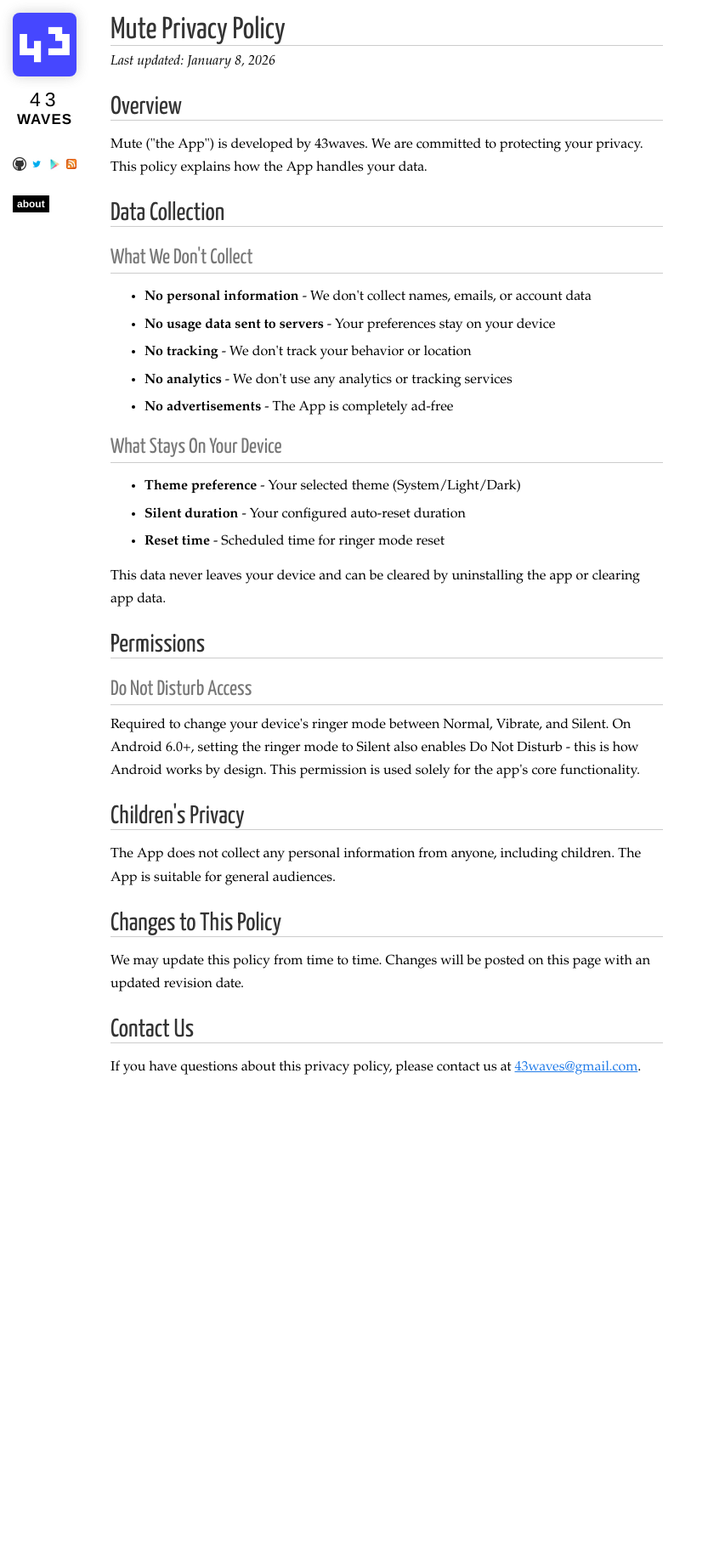
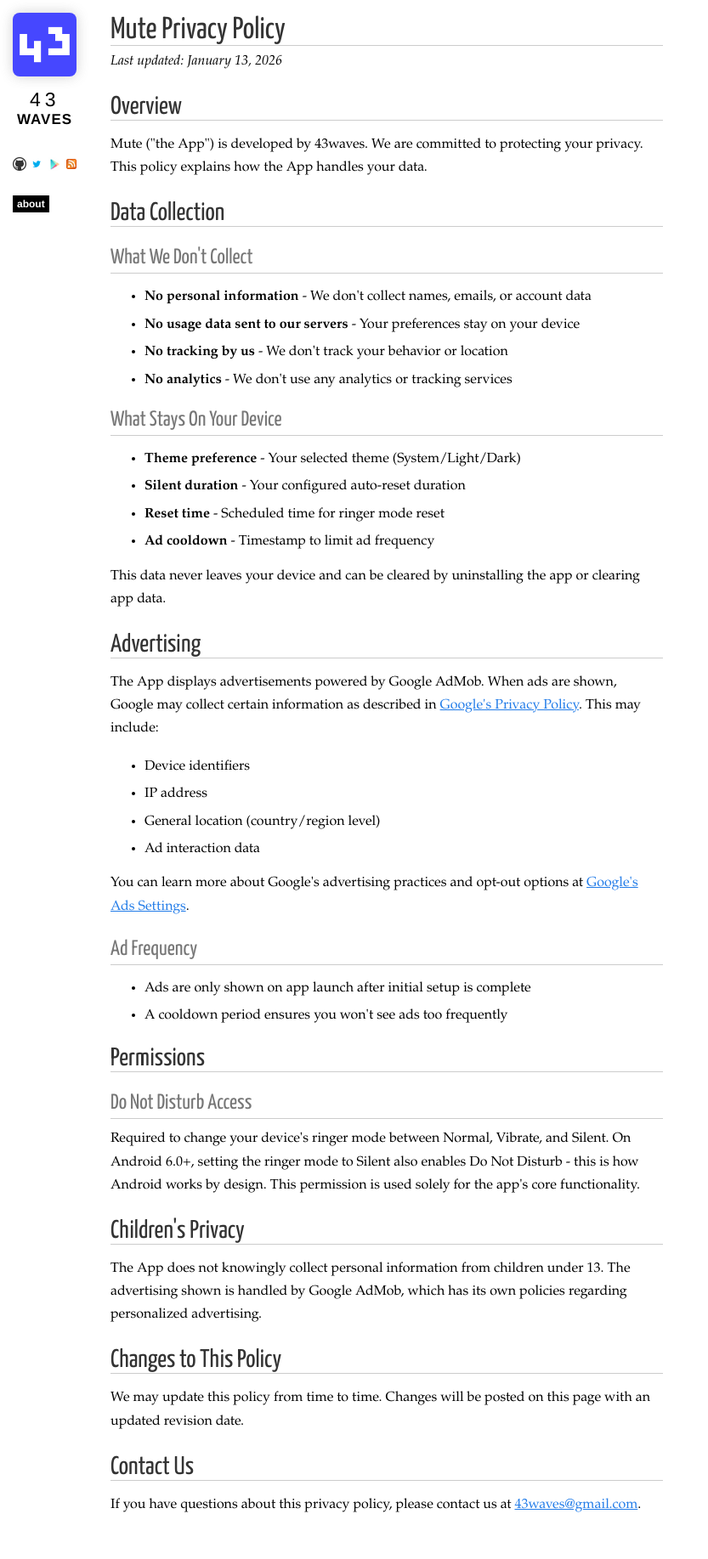
Before and after one commit to 43waves/43waves.github.io, a Jekyll site: the page built from mute/privacy-policy.html, in a window 1280 px wide. Shown: the whole page at 85% size, without its empty margins (0-833 px from the left). Built offline with Jekyll 4.4.1, drawn with Linux system fonts in a browser that asks for light colours; nearby versions of some CDN libraries; Markdown is read by kramdown in place of the engine named in the settings; before the commit the page ends 1320 px from its top, so only the background shows below that.

Commit message:
Update privacy policy to include advertising information
- Add Google AdMob advertising section
- Update data collection to include ad cooldown timestamp
- Remove "ad-free" claim
- Update last modified date

```diff
--- a/mute/privacy-policy.html
+++ b/mute/privacy-policy.html
@@ -6,7 +6,7 @@
 <div class="content">
   <div id="post">
     <h1>Mute Privacy Policy</h1>
-    <p><em>Last updated: January 8, 2026</em></p>
+    <p><em>Last updated: January 13, 2026</em></p>
 
     <h2>Overview</h2>
     <p>Mute ("the App") is developed by 43waves. We are committed to protecting your privacy. This policy explains how the App handles your data.</p>
@@ -15,10 +15,9 @@
     <h3>What We Don't Collect</h3>
     <ul>
       <li><strong>No personal information</strong> - We don't collect names, emails, or account data</li>
-      <li><strong>No usage data sent to servers</strong> - Your preferences stay on your device</li>
-      <li><strong>No tracking</strong> - We don't track your behavior or location</li>
+      <li><strong>No usage data sent to our servers</strong> - Your preferences stay on your device</li>
+      <li><strong>No tracking by us</strong> - We don't track your behavior or location</li>
       <li><strong>No analytics</strong> - We don't use any analytics or tracking services</li>
-      <li><strong>No advertisements</strong> - The App is completely ad-free</li>
     </ul>
 
     <h3>What Stays On Your Device</h3>
@@ -26,15 +25,32 @@
       <li><strong>Theme preference</strong> - Your selected theme (System/Light/Dark)</li>
       <li><strong>Silent duration</strong> - Your configured auto-reset duration</li>
       <li><strong>Reset time</strong> - Scheduled time for ringer mode reset</li>
+      <li><strong>Ad cooldown</strong> - Timestamp to limit ad frequency</li>
     </ul>
     <p>This data never leaves your device and can be cleared by uninstalling the app or clearing app data.</p>
+
+    <h2>Advertising</h2>
+    <p>The App displays advertisements powered by Google AdMob. When ads are shown, Google may collect certain information as described in <a href="https://policies.google.com/privacy" target="_blank">Google's Privacy Policy</a>. This may include:</p>
+    <ul>
+      <li>Device identifiers</li>
+      <li>IP address</li>
+      <li>General location (country/region level)</li>
+      <li>Ad interaction data</li>
+    </ul>
+    <p>You can learn more about Google's advertising practices and opt-out options at <a href="https://adssettings.google.com" target="_blank">Google's Ads Settings</a>.</p>
+
+    <h3>Ad Frequency</h3>
+    <ul>
+      <li>Ads are only shown on app launch after initial setup is complete</li>
+      <li>A cooldown period ensures you won't see ads too frequently</li>
+    </ul>
 
     <h2>Permissions</h2>
     <h3>Do Not Disturb Access</h3>
     <p>Required to change your device's ringer mode between Normal, Vibrate, and Silent. On Android 6.0+, setting the ringer mode to Silent also enables Do Not Disturb - this is how Android works by design. This permission is used solely for the app's core functionality.</p>
 
     <h2>Children's Privacy</h2>
-    <p>The App does not collect any personal information from anyone, including children. The App is suitable for general audiences.</p>
+    <p>The App does not knowingly collect personal information from children under 13. The advertising shown is handled by Google AdMob, which has its own policies regarding personalized advertising.</p>
 
     <h2>Changes to This Policy</h2>
     <p>We may update this policy from time to time. Changes will be posted on this page with an updated revision date.</p>
```
